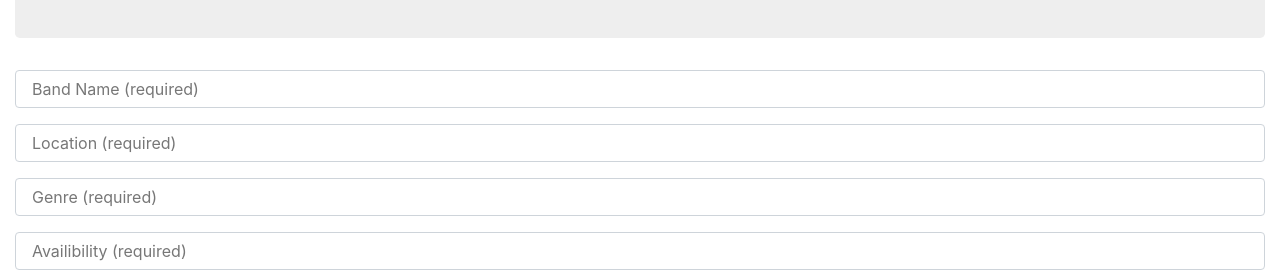
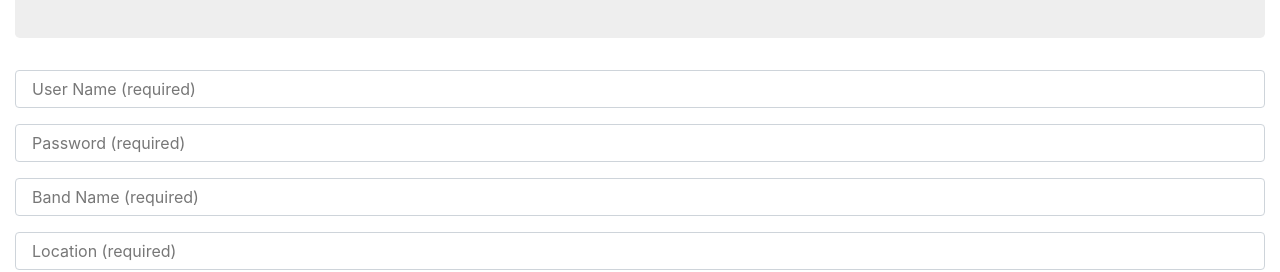
Before and after one commit to bereznd1/BandBase, a React (Create React App) app in the folder client/: page / in a window 1280 px wide. Shown: the part 262-534 px from the top of the page. Built offline with nearby package versions, Linux system fonts and the light colour scheme; no server answers; a web font is replaced by a local one.

Commit message:
react components updated

```diff
--- a/client/src/pages/Bands/Bands.js
+++ b/client/src/pages/Bands/Bands.js
@@ -31,6 +31,8 @@ class Bands extends Component {
         this.setState({
           bands: res.data,
           filteredBands: res.data,
+          username: "",
+          password: "",
           name: "",
           location: "",
           genre: "",
@@ -56,12 +58,16 @@ class Bands extends Component {
   handleFormSubmit = event => {
     event.preventDefault();
     if (
+      this.state.username &&
+      this.state.password &&
       this.state.name &&
       this.state.location &&
       this.state.genre &&
       this.state.availibility
     ) {
       API.saveBand({
+        username: this.state.username,
+        password: this.state.password,
         name: this.state.name,
         location: this.state.location,
         genre: this.state.genre,
@@ -141,6 +147,18 @@ class Bands extends Component {
             {/* Input new band form */}
             <form>
               <Input
+                value={this.state.username}
+                onChange={this.handleInputChange}
+                name="username"
+                placeholder="User Name (required)"
+              />
+              <Input
+                value={this.state.password}
+                onChange={this.handleInputChange}
+                name="password"
+                placeholder="Password (required)"
+              />
+              <Input
                 value={this.state.name}
                 onChange={this.handleInputChange}
                 name="name"
@@ -173,6 +191,8 @@ class Bands extends Component {
               <FormBtn
                 disabled={
                   !(
+                    this.state.username &&
+                    this.state.password &&
                     this.state.name &&
                     this.state.location &&
                     this.state.genre &&
```
